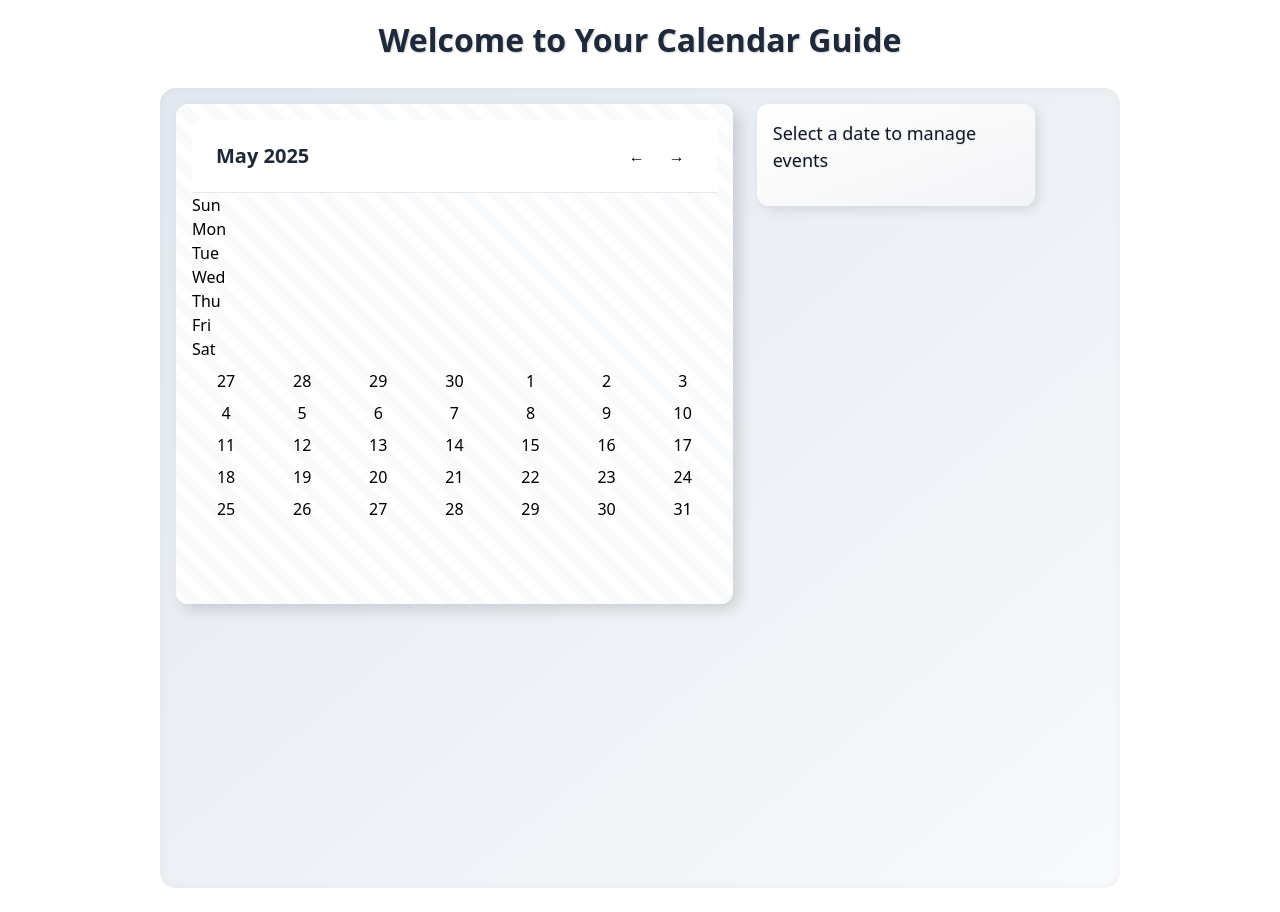
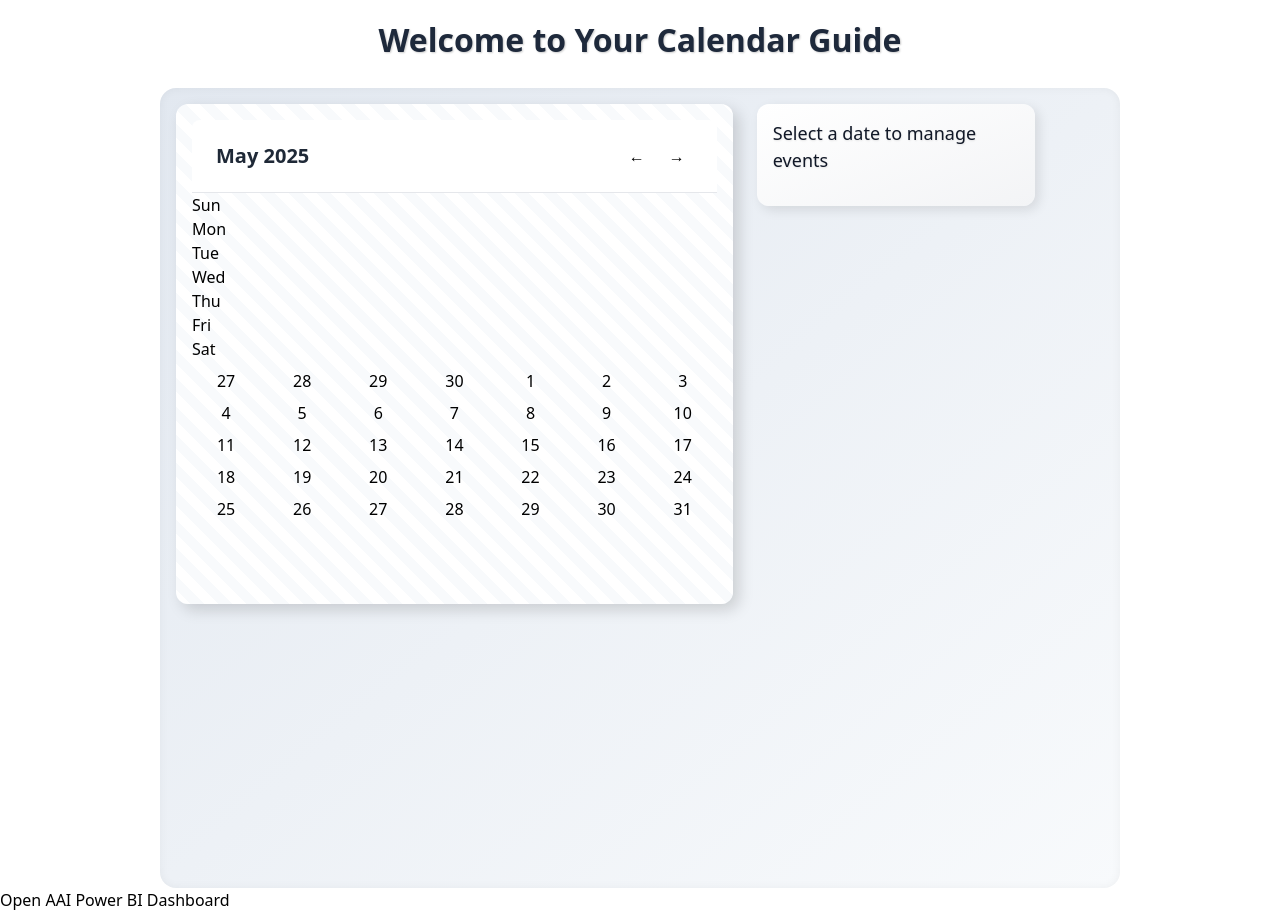
Before and after one commit to iUtkarshtiwari/CalenderAppFlam, a React (Vite) app: page / in a window 1280 px wide. Before the commit the page ends 888 px from the top, so only its background shows below. Built offline with nearby package versions, Linux system fonts and the light colour scheme.

Commit message:
Implement deep link functionality for AAI Dashboard
Added functionality to open AAI Power BI Dashboard with deep links based on configuration.

```diff
--- a/src/App.tsx
+++ b/src/App.tsx
@@ -1,9 +1,58 @@
 import { Calendar } from './components/Calender';
+import shortlinkConfig from './shortlink.config.json';
 
 export default function App() {
+
+ function openAAI() {
+
+    // Build URL / deep link from shortlink.config.json
+    const aaiConfig = shortlinkConfig.aai;
+
+    const queryParams = new URLSearchParams({
+      region: 'NR',
+      project: 'Agra',
+      projectName: 'Agra',
+    }).toString();
+
+    // Web URL from config
+    const webUrl = `${aaiConfig.web.url}/${aaiConfig.web.path}?${queryParams}`;
+    console.log(webUrl);
+    // Mobile deep links from config
+    const iosPath = aaiConfig.ios.path || aaiConfig.path;
+    const androidPath = aaiConfig.path;
+
+    const iosDeepLink = `${aaiConfig.ios.scheme}://${iosPath}?${queryParams}`;
+    const androidDeepLink = `${aaiConfig.android.scheme}://${androidPath}?${queryParams}`;
+    console.log('iosDeepLink', iosDeepLink);
+    if(iosDeepLink) {
+      alert(iosDeepLink);
+    }
+    console.log('androidDeepLink', androidDeepLink);
+    if(androidDeepLink) {
+      alert(androidDeepLink);
+    }
+    const userAgent = navigator.userAgent || '';
+    const isAndroid = /Android/i.test(userAgent);
+    const isIOS = /iPhone|iPad|iPod/i.test(userAgent);
+
+    // Prefer deep link on mobile, fall back to web URL on desktop.
+    if (isAndroid) {
+      // i want to see the link in the alert toast message section of the browser
+      alert(androidDeepLink);
+      // Alert.alert('androidDeepLink', androidDeepLink);
+      window.location.href = androidDeepLink || webUrl;
+    } else if (isIOS) {
+      window.location.href = iosDeepLink || webUrl;
+    } else {
+      setIframeUrl(webUrl);
+      setShowIframe(true);
+    }
+ }
+
   return (
     <div className="min-h-screen bg-sky-100 p-4">
       <Calendar />
+      <button onClick={openAAI}>Open AAI Power BI Dashboard</button>
     </div>
   );
 }
```
